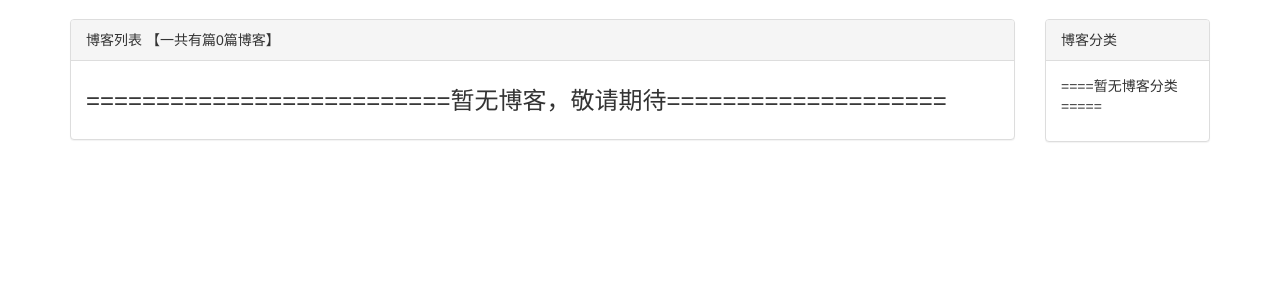
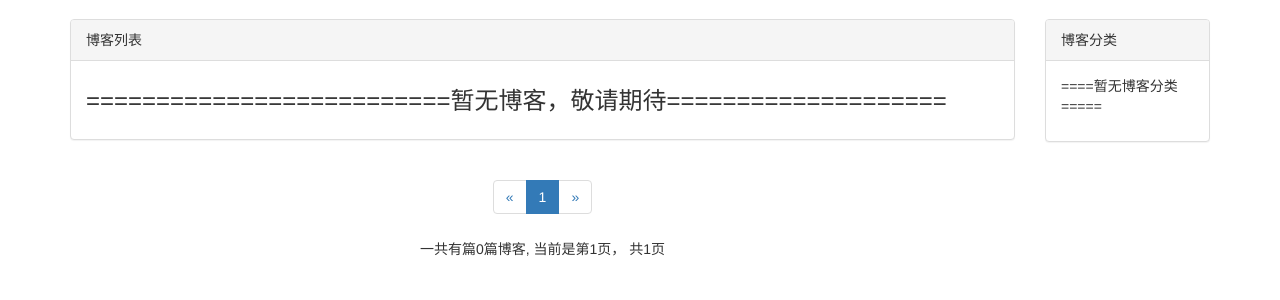
Before and after one commit to TsaiJie/mysite, a Django app: page /blog/ in a window 1280 px wide. Shown: the part 51-351 px from the top of the page. Run offline with Django 3.2, Linux system fonts and the light colour scheme; data that the repository does not hold is empty; some libraries are stand-ins or nearby versions.

Commit message:
使用paginator分页对博客页面进行了分页

```diff
--- a/MyBlogSite/MyBlogSite/settings.py
+++ b/MyBlogSite/MyBlogSite/settings.py
@@ -128,3 +128,6 @@ STATIC_URL = '/static/'
 STATICFILES_DIRS = [
     os.path.join(BASE_DIR, 'static'),
 ]
+
+# 自定义参数
+EACH_PAGE_BLOGS_NUMBER = 7
--- a/MyBlogSite/blog/models.py
+++ b/MyBlogSite/blog/models.py
@@ -1,4 +1,3 @@
-
 from django.db import models
 from django.contrib.auth.models import User
 
@@ -22,3 +21,7 @@ class Blog(models.Model):
 
     def __str__(self):
         return "<Blog: %s>" % self.title
+
+    #  设置排序
+    class Meta:
+        ordering = ['-created_time']
--- a/MyBlogSite/blog/static/blog/css/blog.css
+++ b/MyBlogSite/blog/static/blog/css/blog.css
@@ -26,3 +26,6 @@ li {
 .blog-content {
     text-indent: 2em;
 }
+.paginator{
+    text-align: center;
+}
--- a/MyBlogSite/blog/templates/blog_list.html
+++ b/MyBlogSite/blog/templates/blog_list.html
@@ -24,7 +24,7 @@
       <div class="col-xs-12 col-sm-8 col-md-9 col-lg-10">
 
         <div class="panel panel-default">
-          <div class="panel-heading">{% block blog_list_title %}博客列表 【一共有篇{{ blogs | length }}篇博客】{% endblock %}</div>
+          <div class="panel-heading">{% block blog_list_title %}博客列表{% endblock %}</div>
           <div class="panel-body">
             {% for blog in blogs %}
               {#  blog 是每一篇博客 #}
@@ -33,7 +33,8 @@
                   <h3>{{ blog.title }}</h3>
                 </a>
                 <p class="blog-info">
-                  <span class="glyphicon glyphicon-tag"></span>：<a href="{% url 'blogs_with_type' blog.blog_type.pk %}">{{ blog.blog_type }}</a>
+                  <span class="glyphicon glyphicon-tag"></span>：<a
+                        href="{% url 'blogs_with_type' blog.blog_type.pk %}">{{ blog.blog_type }}</a>
                   <span class="glyphicon glyphicon-time"></span>：{{ blog.created_time |date:'Y-m-d H:m:s' }}
                 </p>
                 <p>{{ blog.content|truncatechars:120 }}</p>
@@ -45,6 +46,52 @@
             {% endfor %}
 
           </div>
+        </div>
+        {#        分页#}
+        <div>
+          <nav aria-label="Page navigation" class="paginator">
+            <ul class="pagination">
+              {# 上一页#}
+              <li>
+                {% if page_of_blogs.has_previous %}
+                  <a href="?page={{ page_of_blogs.previous_page_number }}" aria-label="Previous">
+                    <span aria-hidden="true">&laquo;</span>
+                  </a>
+                {% else %}
+                  <span aria-hidden="true">&laquo;</span>
+                {% endif %}
+
+              </li>
+              {# 页码#}
+              {% for page_num in page_range %}
+                {# 判断是否是当前页 当前页就显示激活且不能进行点击#}
+                {% if page_num == page_of_blogs.number %}
+                  <li class="active"><span>{{ page_num }}</span></li>
+                {% else %}
+                  {% if page_num == "..." %}
+                    <li><span>{{ page_num }}</span></li>
+                  {% else %}
+                    <li><a href="?page={{ page_num }}">{{ page_num }}</a></li>
+                  {% endif %}
+                {% endif %}
+              {% endfor %}
+              {# 下一页#}
+              <li>
+                {% if page_of_blogs.has_next %}
+                  <a href="?page={{ page_of_blogs.next_page_number }}" aria-label="Next">
+                    <span aria-hidden="true">&raquo;</span>
+                  </a>
+                {% else %}
+                  <span aria-hidden="true">&raquo;</span>
+                {% endif %}
+
+              </li>
+            </ul>
+            <p> 一共有篇{{ blogs.paginator.count }}篇博客,
+                当前是第{{ page_of_blogs.number }}页，
+                共{{ page_of_blogs.paginator.num_pages }}页
+            </p>
+          </nav>
         </div>
       </div>
 
--- a/MyBlogSite/blog/templates/blog_with_type.html
+++ b/MyBlogSite/blog/templates/blog_with_type.html
@@ -8,6 +8,6 @@
 
 
 {% block blog_list_title %}
- 分类：{{ blog_type.type_name }}【一共有{{ blogs | length }}篇博客】
+ 分类：{{ blog_type.type_name }}
   <a href="{% url 'blog_list' %}">查看全部博客</a>
 {% endblock %}
--- a/MyBlogSite/blog/views.py
+++ b/MyBlogSite/blog/views.py
@@ -1,16 +1,98 @@
 from django.shortcuts import render, get_object_or_404
 from .models import Blog, BlogType
+from django.conf import settings
+# 引入分页器
+from django.core.paginator import Paginator
 
 
 # Create your views here.
 # 获取所有的博客进行显示
 def blog_list(request):
+    # 获取所有的博客
+    blogs_all_list = Blog.objects.all()
+    # 获取页码参数，默认为1
+    page_num = request.GET.get("page", 1)
+    # 创建分页器实例对象，每10条进行一次分页
+    paginator = Paginator(blogs_all_list, settings.EACH_PAGE_BLOGS_NUMBER)
+    # 获取当前页所有的博客
+    page_of_blogs = paginator.get_page(page_num)
+    # 获取当前页码
+    current_page_num = page_of_blogs.number
+    # 获取当前页码的前后两页
+    page_range = []
+    for i in range(current_page_num - 2, current_page_num + 2 + 1):
+        if i <= 0:
+            continue
+        if i > paginator.num_pages:
+            continue
+        page_range.append(i)
+    # 加上页码省略标记
+    if page_range[0] - 1 >= 2:
+        page_range.insert(0, "...")
+    if paginator.num_pages - page_range[-1] >= 2:
+        page_range.append("...")
+    # 加上首页和尾页
+    if page_range[0] != 1:
+        page_range.insert(0, 1)
+    if page_range[-1] != paginator.num_pages:
+        page_range.append(paginator.num_pages)
+
     context = {}
-    # 获取所有的博客
-    context['blogs'] = Blog.objects.all()
+    # 获取页码值
+    context['page_range'] = page_range
+    context['blogs'] = page_of_blogs
+    # 获取当前页所有的博客
+    context['page_of_blogs'] = page_of_blogs
     # 获取所有的博客类型
     context['blog_types'] = BlogType.objects.all()
     return render(request, 'blog_list.html', context)
+
+
+# 根据博客的类型id获取该篇博客类型对应的所有博客，并且渲染出来
+def blogs_with_type(request, blog_type_pk):
+    context = {}
+
+    # 获取id=blog_type_pk的博客类型
+    blog_type = get_object_or_404(BlogType, pk=blog_type_pk)
+    # 获取所有的博客
+    blogs_all_list = Blog.objects.filter(blog_type=blog_type)
+
+    page_num = request.GET.get("page", 1)
+    # 创建分页器实例对象，每10条进行一次分页
+    paginator = Paginator(blogs_all_list, settings.EACH_PAGE_BLOGS_NUMBER)
+    # 获取当前页所有的博客
+    page_of_blogs = paginator.get_page(page_num)
+    # 获取当前页码
+    current_page_num = page_of_blogs.number
+    # 获取当前页码的前后两页
+    page_range = []
+    for i in range(current_page_num - 2, current_page_num + 2 + 1):
+        if i <= 0:
+            continue
+        if i > paginator.num_pages:
+            continue
+        page_range.append(i)
+    # 加上页码省略标记
+    if page_range[0] - 1 >= 2:
+        page_range.insert(0, "...")
+    if paginator.num_pages - page_range[-1] >= 2:
+        page_range.append("...")
+    # 加上首页和尾页
+    if page_range[0] != 1:
+        page_range.insert(0, 1)
+    if page_range[-1] != paginator.num_pages:
+        page_range.append(paginator.num_pages)
+
+    # 获取页码值
+    context['page_range'] = page_range
+    context['blogs'] = page_of_blogs
+    # 获取当前页所有的博客
+    context['page_of_blogs'] = page_of_blogs
+    # 获取所有的博客类型
+    context['blog_types'] = BlogType.objects.all()
+    # 当前博客类型
+    context['blog_type'] = blog_type
+    return render(request, 'blog_with_type.html', context)
 
 
 # 根据博客的id获取对应博客数据，并且渲染出来
@@ -18,15 +100,3 @@ def blog_detail(request, blog_pk):
     context = {}
     context['blog'] = get_object_or_404(Blog, pk=blog_pk)
     return render(request, 'blog_detail.html', context)
-
-
-def blogs_with_type(request, blog_type_pk):
-    context = {}
-    # 获取id=blog_type_pk的博客类型
-    blog_type = get_object_or_404(BlogType, pk=blog_type_pk)
-    context['blogs'] = Blog.objects.filter(blog_type=blog_type)
-    # 当前博客类型
-    context['blog_type'] = blog_type
-    # 获取所有的博客类型
-    context['blog_types'] = BlogType.objects.all()
-    return render(request, 'blog_with_type.html', context)
```
Also changed, not shown: MyBlogSite/blog/migrations/0002_auto_20200213_1516.py (added).
